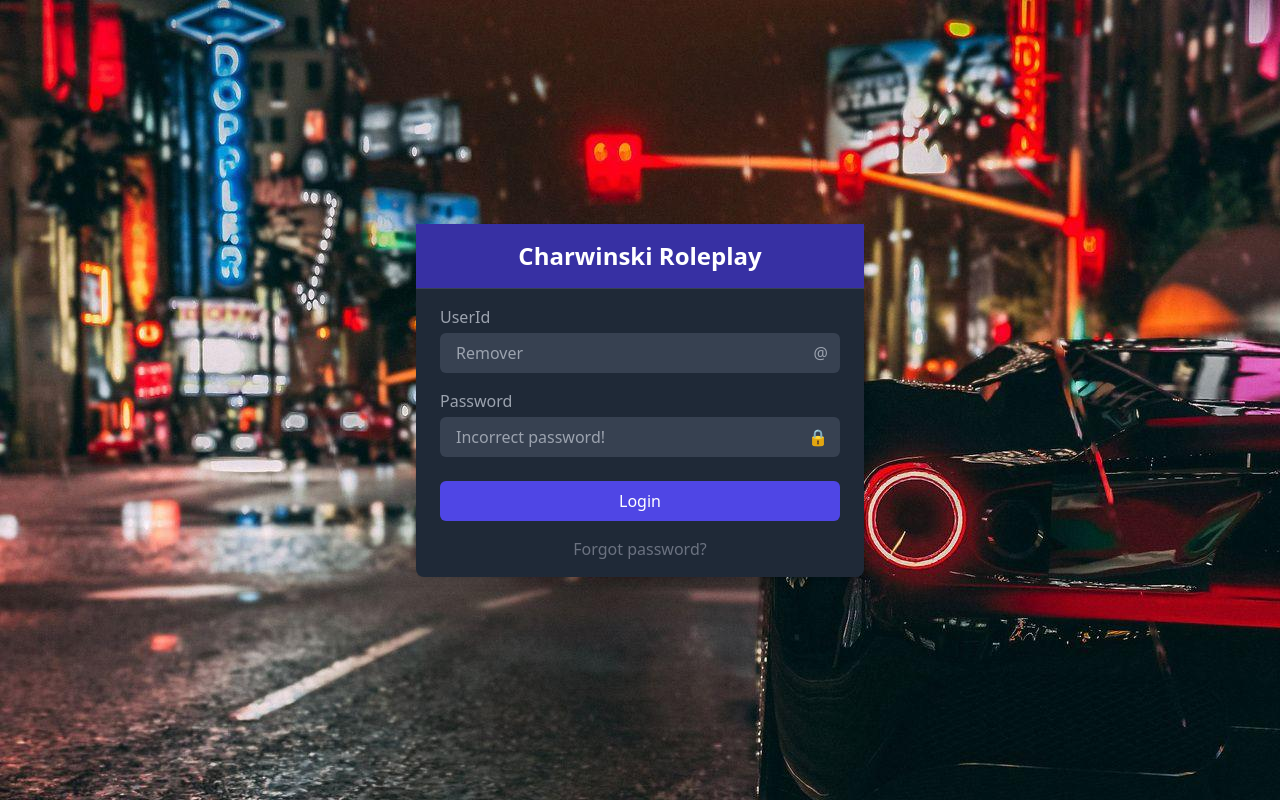
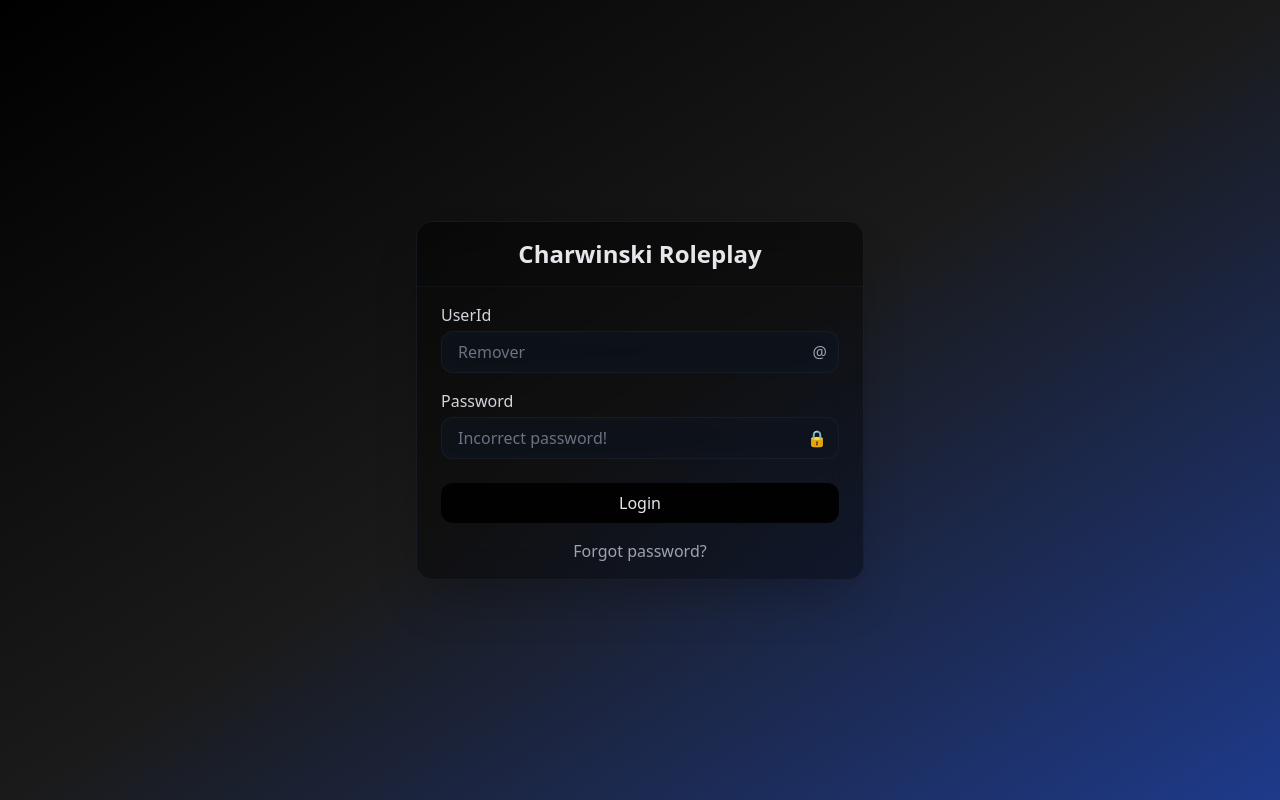
Before and after one commit to dhanashreemhatre/GTA-login-page, a React (Create React App) app: page / in a window 1280 px wide. Built offline with nearby package versions, Linux system fonts and the light colour scheme.

Commit message:
feat: glass design

```diff
--- a/src/App.css
+++ b/src/App.css
@@ -1,3 +1,7 @@
 #gtaloginform{
-  background-image: url("./page/car.jpg");
+  display: flex;
+  align-items: center; /* items-center */
+  justify-content: center; /* justify-center */
+  background: linear-gradient(to bottom right, black, #1a1a1a, #1e3a8a); /* bg-gradient-to-br, from-black, via-gray-900, to-blue-950 */
+  padding: 1rem; /* p-4 */
 }
--- a/src/page/Login.jsx
+++ b/src/page/Login.jsx
@@ -1,19 +1,67 @@
 import React from 'react';
 
 const Card = ({ className, children }) => {
-  return <div className={`bg-gray-800 rounded-lg shadow-md ${className}`}>{children}</div>;
+  return (
+    <div
+      className={`
+        bg-black bg-opacity-30
+        backdrop-blur-lg
+        border border-gray-800 border-opacity-50
+        rounded-2xl
+        shadow-2xl
+        overflow-hidden
+        ${className}
+      `}
+    >
+      {children}
+    </div>
+  );
 };
 
 const CardHeader = ({ children }) => {
-  return <div className="px-6 py-4 border-b bg-indigo-800 border-gray-700">{children}</div>;
+  return (
+    <div
+      className="
+        px-6
+        py-4
+        bg-black
+        bg-opacity-20
+        border-b
+        border-gray-800
+        border-opacity-30
+      "
+    >
+      {children}
+    </div>
+  );
 };
 
 const CardTitle = ({ children }) => {
-  return <h2 className="text-2xl font-bold text-white text-center">{children}</h2>;
+  return (
+    <h2
+      className="
+        text-2xl
+        font-bold
+        text-gray-200
+        text-center
+      "
+    >
+      {children}
+    </h2>
+  );
 };
 
 const CardContent = ({ children }) => {
-  return <div className="px-6 py-4">{children}</div>;
+  return (
+    <div className="
+      px-6
+      py-4
+      bg-black
+      bg-opacity-10
+    ">
+      {children}
+    </div>
+  );
 };
 
 const Input = ({ id, type, placeholder, icon, ...props }) => {
@@ -22,18 +70,55 @@ const Input = ({ id, type, placeholder, icon, ...props }) => {
       <input
         id={id}
         type={type}
-        className="w-full bg-gray-700 border-gray-600 rounded-md px-4 py-2 text-white focus:outline-none focus:ring-2 focus:ring-blue-500"
+        className="
+          w-full
+          bg-gray-900
+          bg-opacity-50
+          backdrop-blur-md
+          border
+          border-gray-800
+          border-opacity-50
+          rounded-xl
+          px-4
+          py-2
+          text-gray-200
+          placeholder-gray-500
+          focus:outline-none
+          focus:ring-2
+          focus:ring-blue-700
+        "
         placeholder={placeholder}
         {...props}
       />
-      {icon && <div className="absolute inset-y-0 right-0 pr-3 flex items-center">{icon}</div>}
+      {icon && (
+        <div
+          className="
+            absolute
+            inset-y-0
+            right-0
+            pr-3
+            flex
+            items-center
+          "
+        >
+          {icon}
+        </div>
+      )}
     </div>
   );
 };
 
 const InputLabel = ({ htmlFor, children }) => {
   return (
-    <label htmlFor={htmlFor} className="block text-gray-400 font-medium mb-1">
+    <label
+      htmlFor={htmlFor}
+      className="
+        block
+        text-gray-300
+        font-medium
+        mb-1
+      "
+    >
       {children}
     </label>
   );
@@ -43,7 +128,23 @@ const Button = ({ type, className, children }) => {
   return (
     <button
       type={type}
-      className={`bg-indigo-600 text-white font-medium py-2 px-4 rounded-md hover:bg-indigo-700 focus:outline-none focus:ring-2 focus:ring-blue-500 ${className}`}
+      className={`
+        bg-black/90
+        bg-opacity-60
+        backdrop-blur-md
+        text-gray-200
+        font-medium
+        py-2
+        px-4
+        rounded-xl
+        hover:bg-opacity-70
+        focus:outline-none
+        focus:ring-2
+        focus:ring-blue-700
+        transition-all
+        duration-300
+        ${className}
+      `}
     >
       {children}
     </button>
@@ -80,7 +181,16 @@ const LoginInterface = () => {
               Login
             </Button>
           </form>
-        <div className="text-center text-gray-500 mt-4">Forgot password?</div>
+          <div
+            className="
+              text-center
+              text-gray-400
+              mt-4
+
+            "
+          >
+            Forgot password?
+          </div>
         </CardContent>
       </Card>
   );
```
Lines whose indentation alone changed are shown as unchanged.
